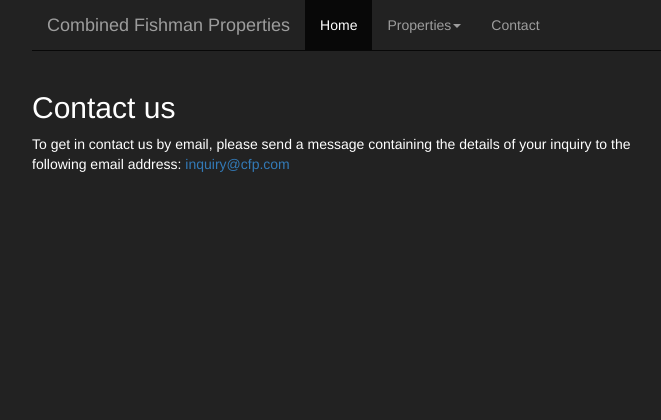
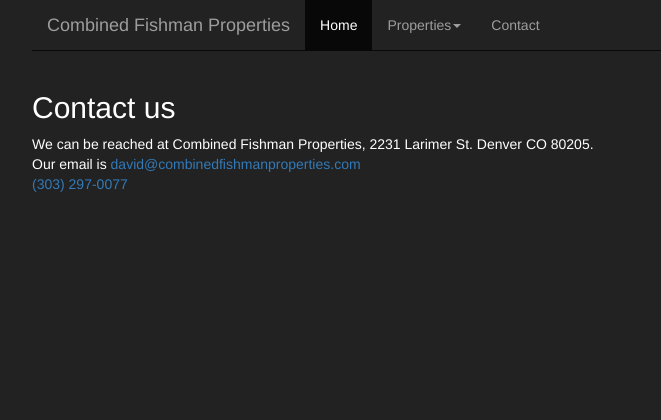
Before and after one commit to benjafishman/CombinedFishmanProperties, a Django app: template properties/templates/properties/contact.html in a window 1280 px wide. Shown: the top 420 px of the page, without its empty margins (283-944 px from the left). Run offline with Django 3.2, Linux system fonts and the light colour scheme; the template is opened without the code that fills it, so the values that code supplies are empty; some libraries are stand-ins or nearby versions.

Commit message:
- updating contact us text

```diff
--- a/properties/templates/properties/contact.html
+++ b/properties/templates/properties/contact.html
@@ -2,7 +2,9 @@
 
 {% block content %}
     <h2>Contact us</h2>
-    <p>To get in contact us by email, please send a message containing the details of your inquiry to the following
-        email address: <a href="mailto:inquiry@cfp.com">inquiry@cfp.com</a></p>
+    <p>We can be reached at Combined Fishman Properties, 2231 Larimer St. Denver CO 80205.<br>
+        Our email is <a href="mailto:david@combinedfishmanproperties.com">david@combinedfishmanproperties.com</a><br>
+        <a href="tel:303-297-0077">(303) 297-0077</a>
+    </p>
 
 {% endblock content %}
```
